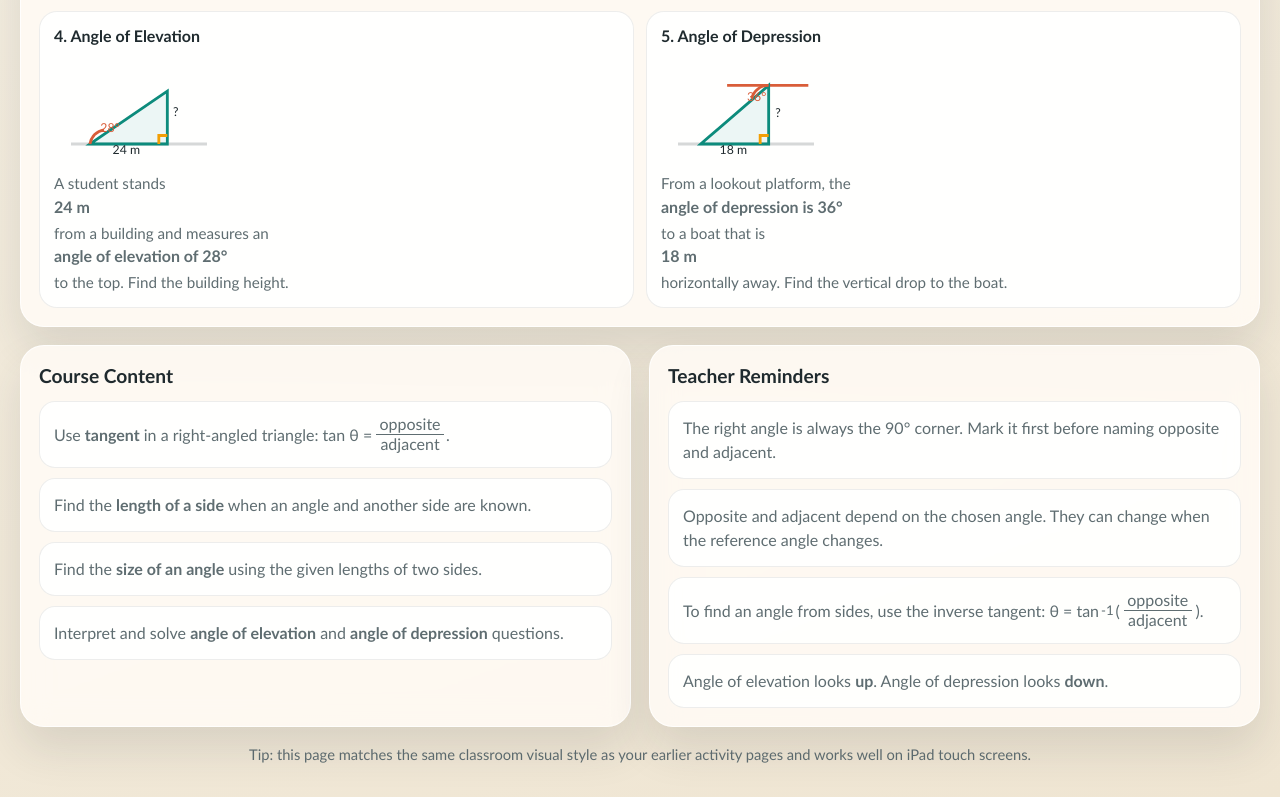
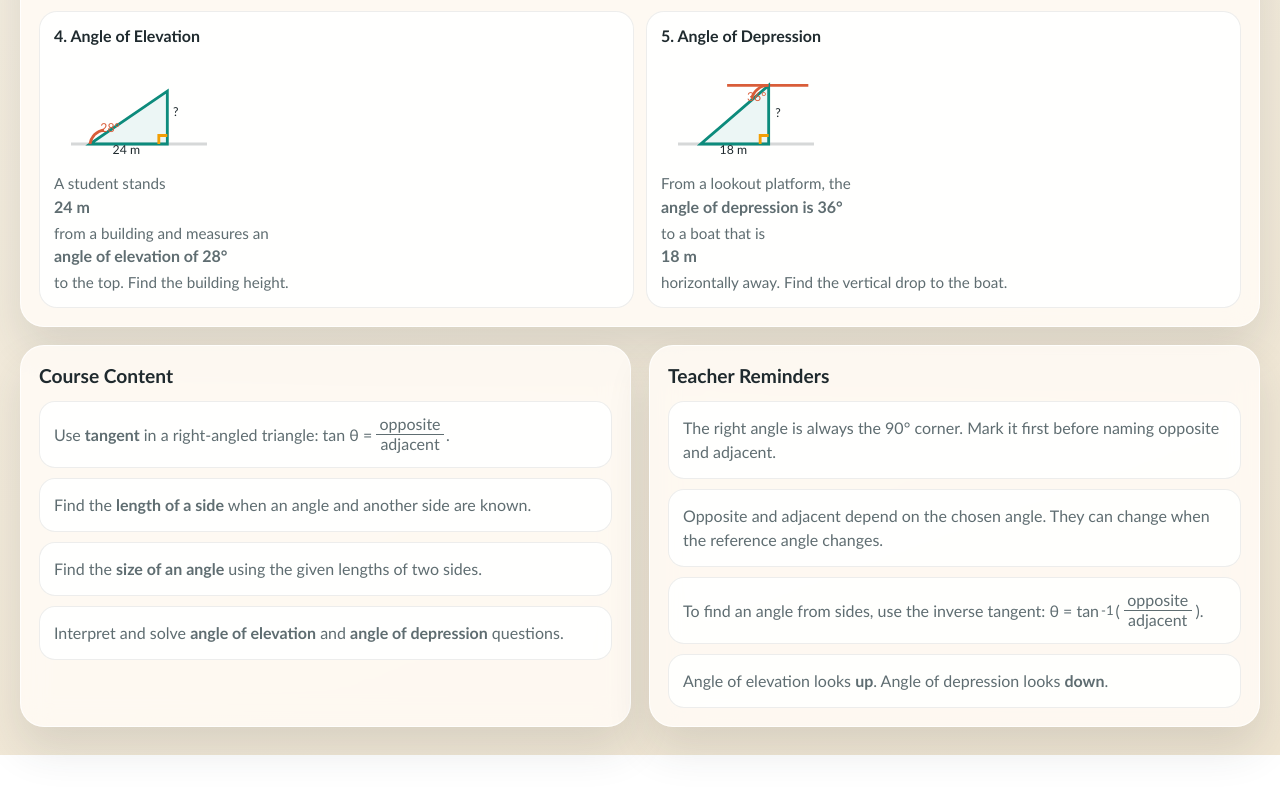
Before and after one commit to GeeeG9/VCE-IG, a plain HTML site: page Tangent.html in a window 1280 px wide. Shown: the part 1680-2477 px from the top of the page. After the commit the page ends 2435 px from the top, so only its background shows below. Drawn offline with Linux system fonts and the light colour scheme.

Commit message:
Update Tangent.html

```diff
--- a/Tangent.html
+++ b/Tangent.html
@@ -710,7 +710,6 @@
       </section>
     </section>
 
-    <div class="footer-note">Tip: this page matches the same classroom visual style as your earlier activity pages and works well on iPad touch screens.</div>
   </div>
 
   <script>
```
